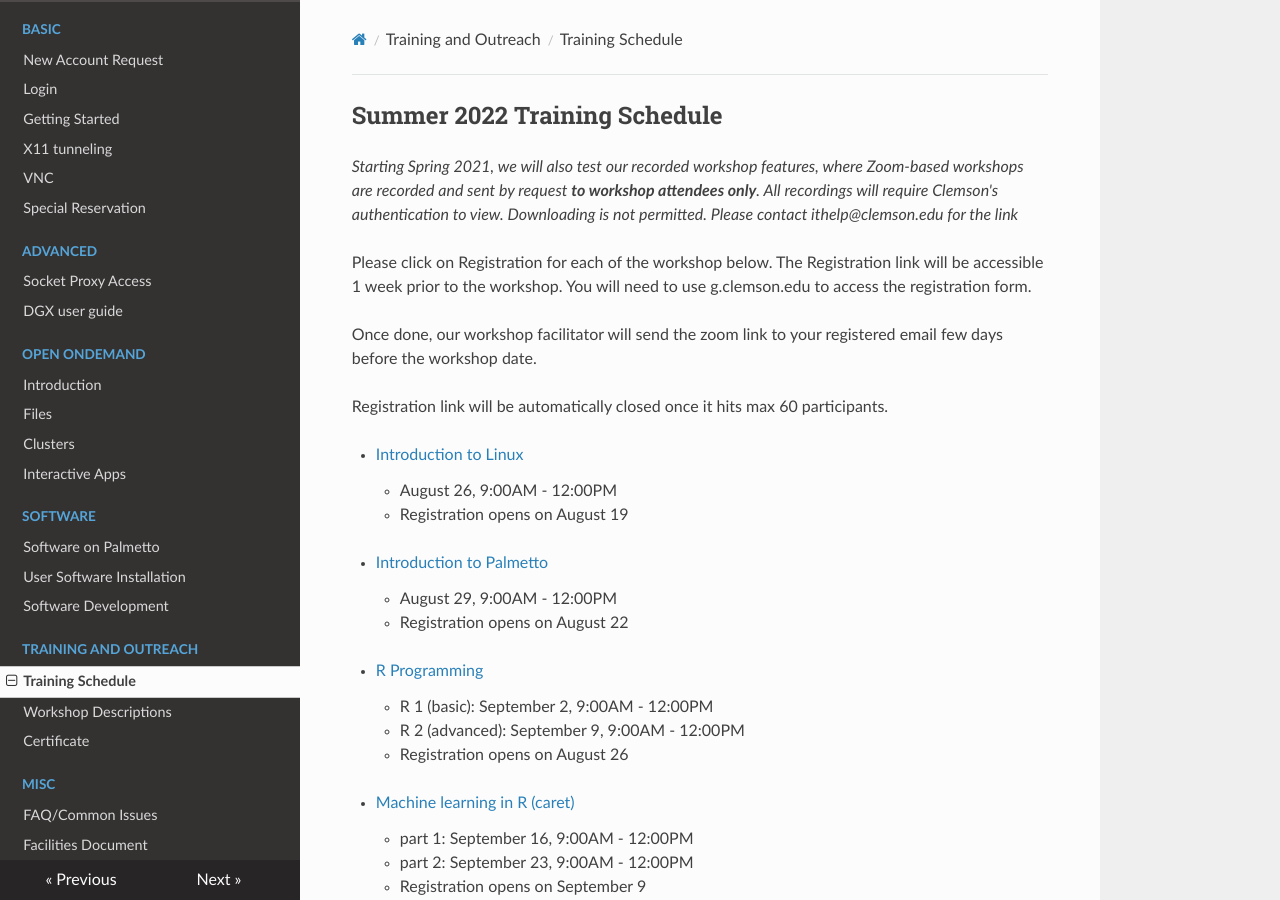
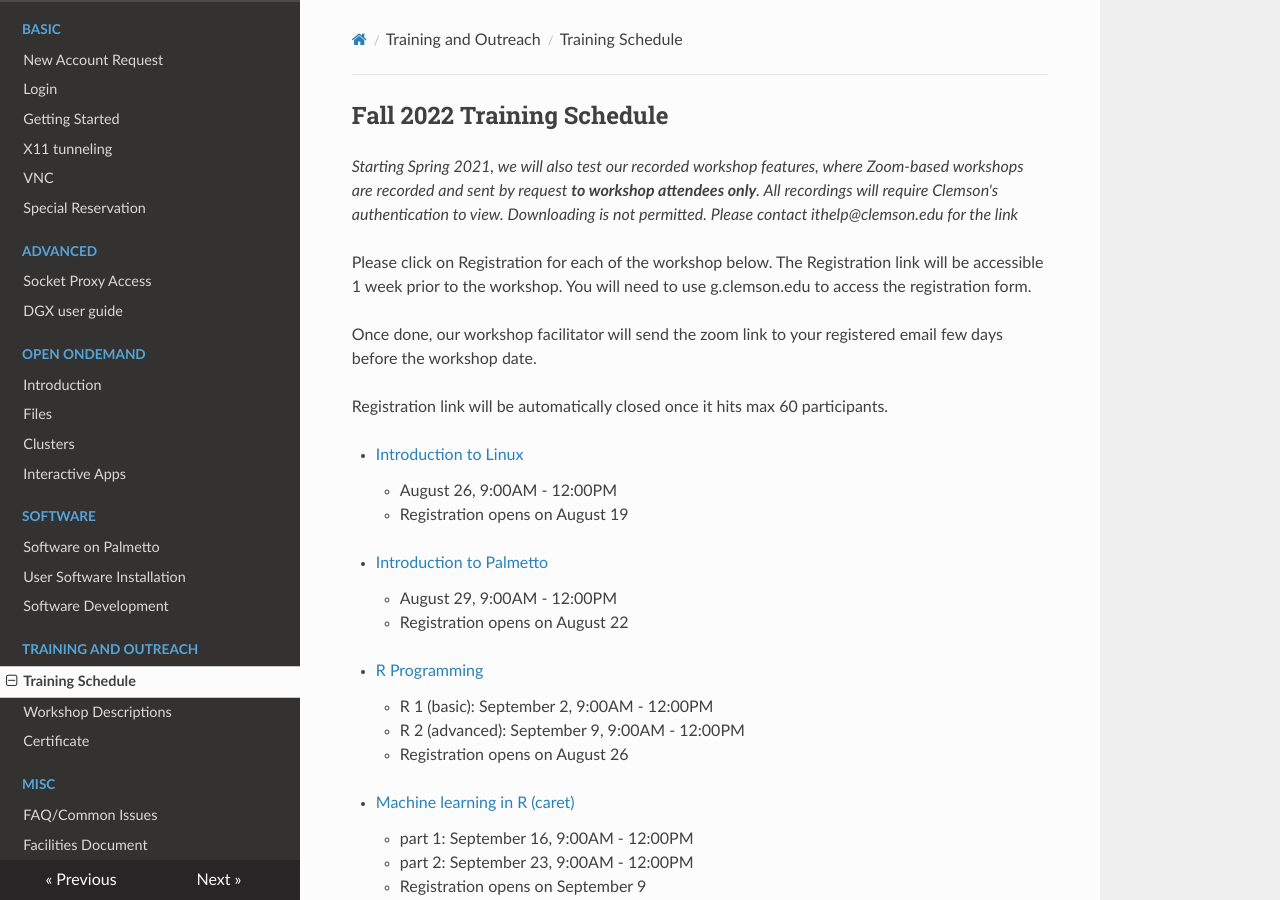
Before and after one commit to clemsonciti/palmetto-documentation, an MkDocs documentation site: the page built from docs/training/schedule.md, in a window 1280 px wide and 900 px high. Built offline with MkDocs 1.6.1, drawn with Linux system fonts in a browser that asks for light colours; nearby versions of some CDN libraries.

Commit message:
Update schedule.md

```diff
--- a/docs/training/schedule.md
+++ b/docs/training/schedule.md
@@ -1,4 +1,4 @@
-## Summer 2022 Training Schedule
+## Fall 2022 Training Schedule
 
 *Starting Spring 2021, we will also test our recorded workshop features,
 where Zoom-based workshops are recorded and sent by request **to workshop attendees only**. All recordings will
```
